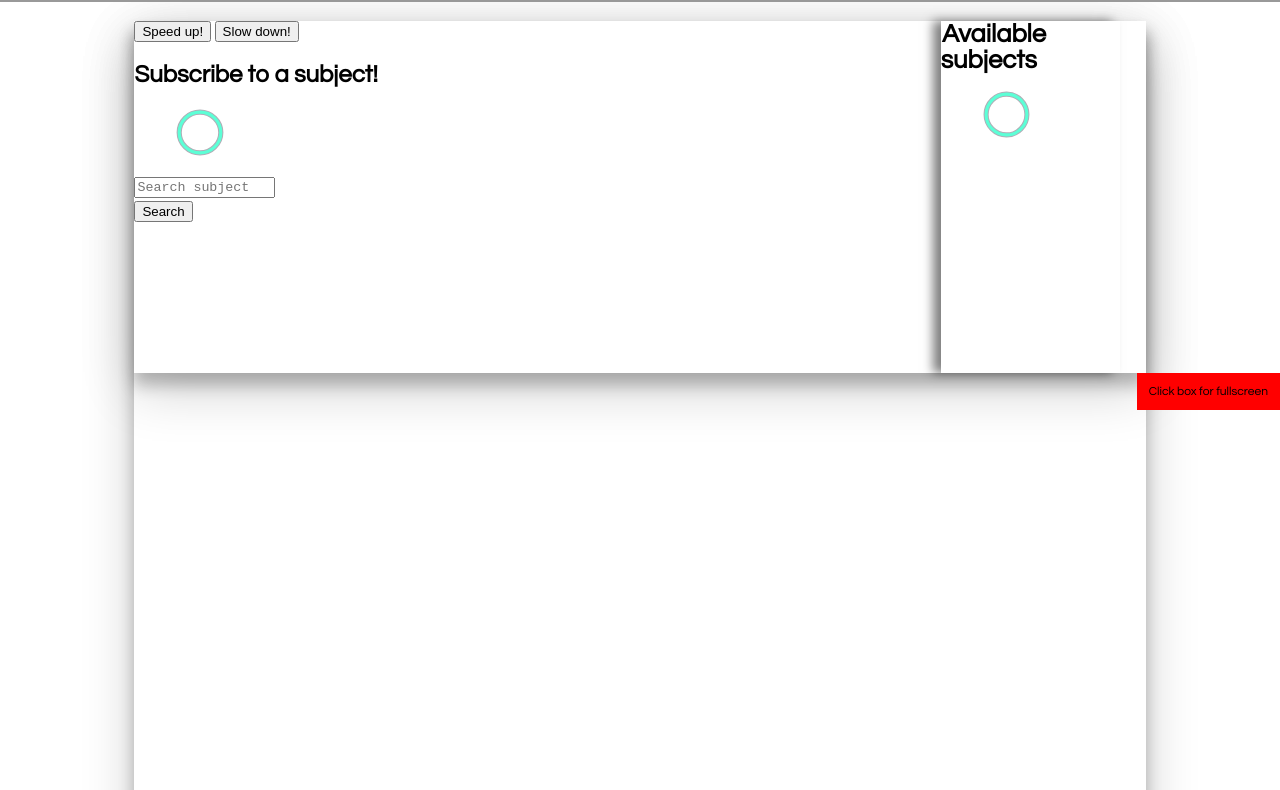
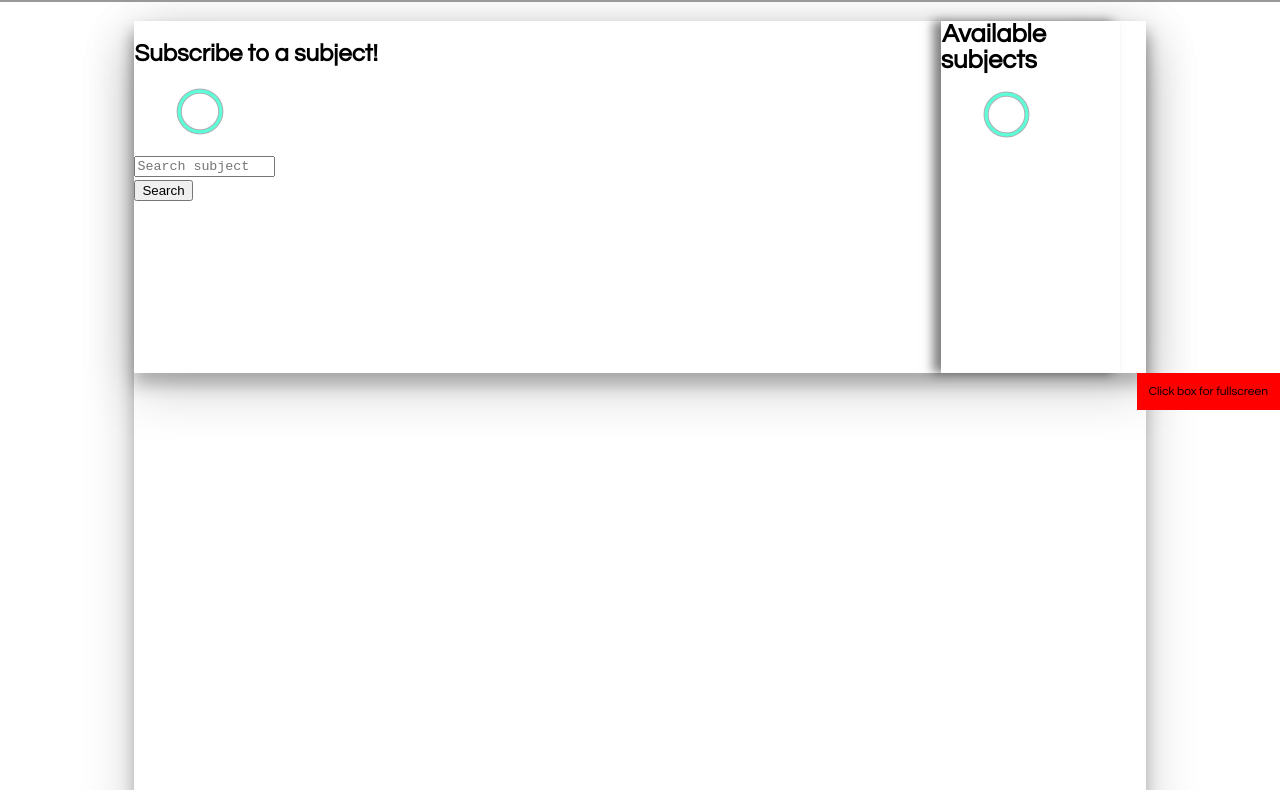
Before and after one commit to Tereit/PU_gruppe63, a plain HTML site: page html/student.html in a window 1280 px wide. Shown: the part 67-857 px from the top of the page. Drawn offline with Linux system fonts and the light colour scheme; no server answers.

Commit message:
Fjernet ubrukt kode

```diff
--- a/html/student.html
+++ b/html/student.html
@@ -30,8 +30,6 @@
 	<div id="mainContainer">
 		<div id="upperMain">
 			<div id="newsFeed">
-				<button id="increasePace">Speed up!</button>
-				<button id="decreasePace">Slow down!</button>
 				<h2>Subscribe to a subject!</h2>
 				<ul id="allSubjects">
 					<a id="loader"><img src="images/ring-alt.svg" style="width: 4vw" alt="loading"></a>
```
